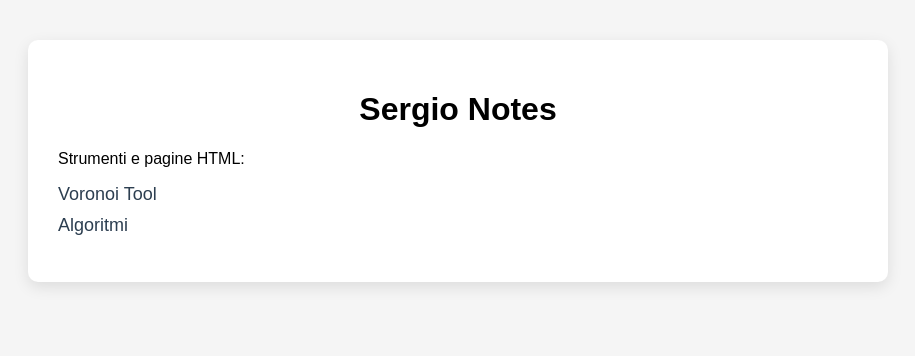
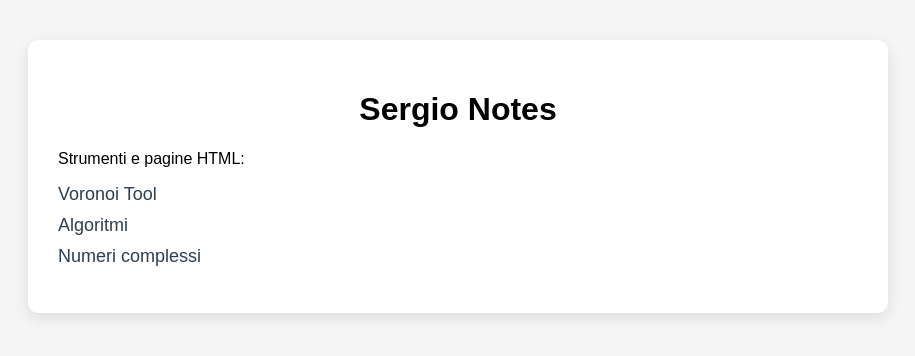
Before and after one commit to sscrivano/sergionotes, a plain HTML site: page index.html in a window 1280 px wide. Shown: the whole page, without its empty margins (182-1097 px from the left). Drawn offline with Linux system fonts and the light colour scheme.

Commit message:
Update index.html

```diff
--- a/index.html
+++ b/index.html
@@ -56,7 +56,7 @@ color:#2980b9;
 <ul>
 <li><a href="files/Voronoi.html">Voronoi Tool</a></li>
 <li><a href="files/algoritmi.html">Algoritmi</a></li>
-<li><a href="files/NUmeri_Complessi.html</a></li>
+<li><a href="files/NUmeri_Complessi.html">Numeri complessi</a></li>
 </ul>
 
 </div>
```
